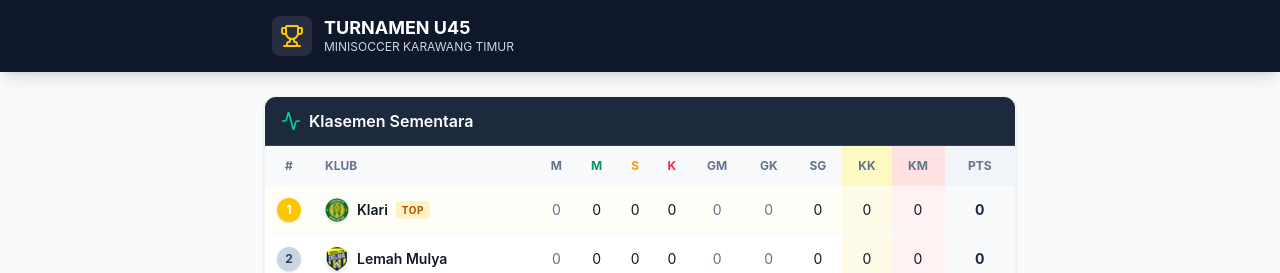
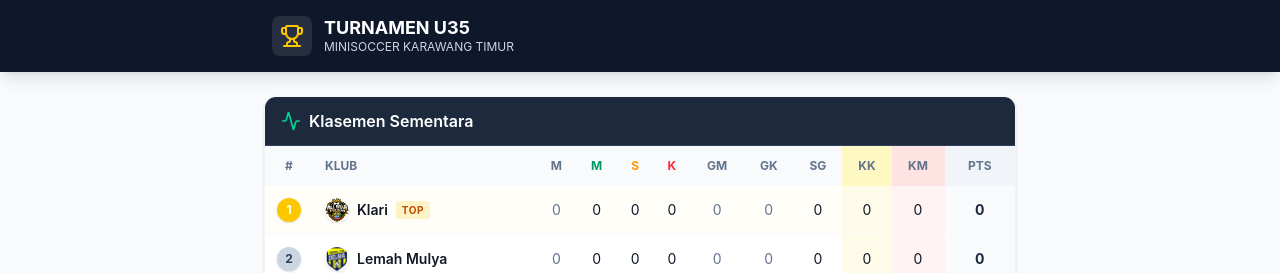
Before and after one commit to wisnuajipamungkas354/klasemen-sepakbola, a React (Vite) app: page / in a window 1280 px wide. Shown: the top 273 px of the page. Built offline with nearby package versions, Linux system fonts and the light colour scheme.

Commit message:
Fix: ganti logo klari

```diff
--- a/src/App.jsx
+++ b/src/App.jsx
@@ -5,7 +5,7 @@
 
 // Objek untuk menyimpan link logo masing-masing tim
 const TEAM_LOGOS = {
-  "Klari": "/klari.png",
+  "Klari": "/klari.jpeg",
   "Lemah Mulya": "/lemah-mulya.png",
   "Adiarsa Timur": "/adiarsa-timur.png",
   "Tunggak Jati": "/tunggak-jati.png"
@@ -154,7 +154,7 @@
               <Trophy className="w-6 h-6 text-yellow-400" />
             </div>
             <div>
-              <h1 className="text-lg font-bold leading-tight">TURNAMEN U45</h1>
+              <h1 className="text-lg font-bold leading-tight">TURNAMEN U35</h1>
               <p className="text-xs text-slate-300">MINISOCCER KARAWANG TIMUR</p>
             </div>
           </div>
```
Also changed, not shown: public/klari.jpeg (added), public/klari.png (deleted).
